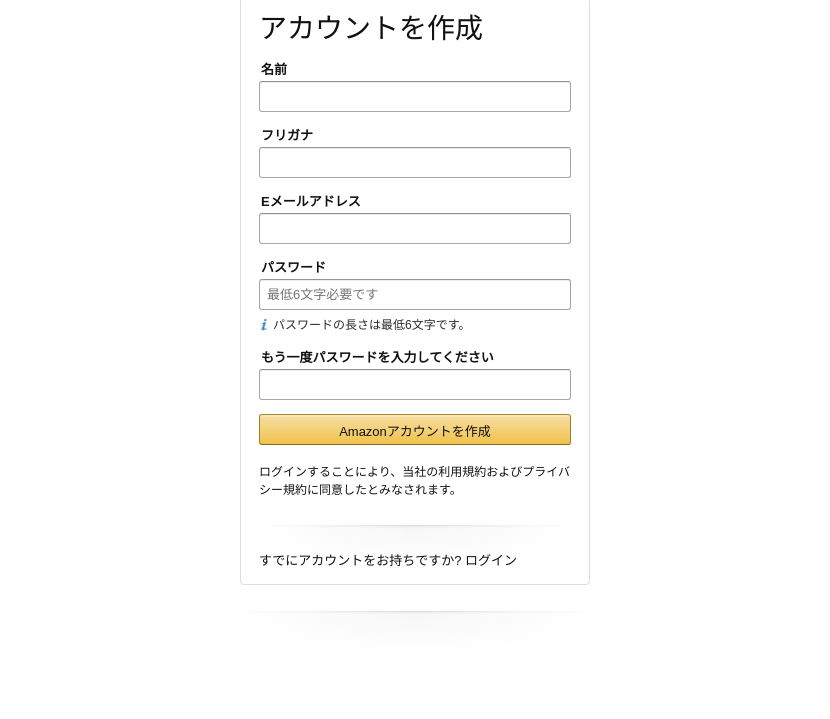
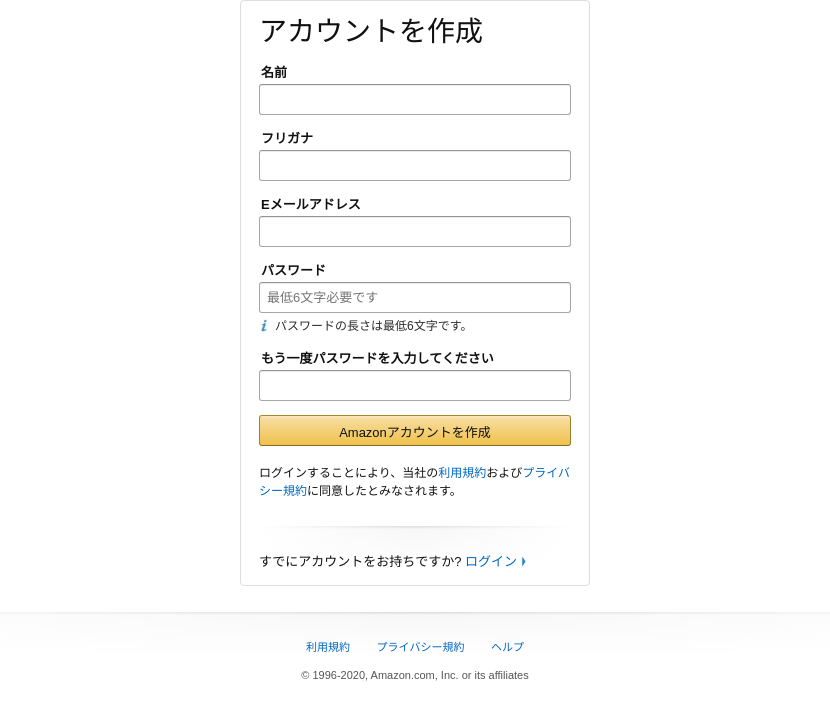
Before and after one commit to codeschoolway/j-kadai-03, a plain HTML site: page index.html in a window 1280 px wide. Shown: the part 63-782 px from the top of the page, without its empty margins (225-1055 px from the left). Drawn offline with Linux system fonts and the light colour scheme.

Commit message:
ファイル全体を修正
html, cssファイルを仕上げた。
画像を追加。画像はimagesフォルダに保存。

```diff
--- a/css/style.css
+++ b/css/style.css
@@ -26,15 +26,14 @@ h1 {
     border-radius: 4px;
     border: 1px #ddd solid;
     background-color: #fff;
-
 }
 .logo-top {
     text-align: center;
+    margin-bottom: 3px;
 }
 .logo {
     width: 165px;
     height: auto;
-
 }
 label {
     display: block;
@@ -49,10 +48,10 @@ img.img-alert {
     width: 14px;
     height: 13px;
     margin-left: -2px;
-    margin-right: 2px;
+    margin-right: 4px;
 }
 .alert-pw {
-    margin-top: 6px;
+    margin-top: 4px;
     display: flex;
     align-items: center;
 }
@@ -88,8 +87,6 @@ p.spacing {
     background-clip: initial;
     background-color: initial;
 }
-
-
 button, input, select, textarea {
     margin: 0;
     font-size: 100%;
@@ -108,7 +105,6 @@ input {
     box-shadow: 0 1px 0 rgba(255,255,255,.5), 0 1px 0 rgba(0,0,0,.07) inset;
     outline: 0;
 }
-
 .a-divider-inner {
     height: 44px;
     margin-bottom: -18px;
@@ -127,8 +123,28 @@ input {
     z-index: 1;
     content: "";
 }
+.login-desc {
+    display: flex;
+}
+.login-desc img {
+    width: 15px;
+    height: auto;
+}
 .go-login {
     font-size: 13px;
 }
-.rect  {
+nav,
+nav p {
+    font-size: 11px;
 }
+nav p {
+    text-align: center;
+    color: #555555;
+}
+.footer-nav {
+    display: flex;
+    justify-content: space-between;
+    list-style: none;
+    margin: auto 66px;
+    margin-bottom: 10px;
+}
--- a/index.html
+++ b/index.html
@@ -3,8 +3,7 @@
 <head>
     <meta charset="UTF-8">
     <meta name="viewport" content="width=device-width, initial-scale=1.0">
-    <meta name="description" content="インテリア, 家具">
-    <link href="https://fonts.googleapis.com/css?family=Noto+Sans+JP&display=swap" rel="stylesheet">
+    <meta name="description" content="Amazonの登録画面">
     <link href="css/ress.css" rel="stylesheet">
     <link href="css/style.css" rel="stylesheet">
     <title>Amazonの登録画面</title>
@@ -15,12 +14,10 @@
             <div class="logo-top">
                 <img src="images/amazon_logo.png" alt="" class="logo">
             </div>
-
             <div class="box-inner">
             <h1 class="title">アカウントを作成</h1>
                 <form action="#" class="">
                     <!-- div>(div>label+input)*5 -->
-                    <div>
                     <div class="box-input">
                         <label for="name">名前</label>
                         <input type="text" id="name" name="aname">
@@ -48,19 +45,32 @@
 
                     <input type="submit" class="button" value="Amazonアカウントを作成">
 
-                            <p class="spacing">ログインすることにより、当社の利用規約およびプライバシー規約に同意したとみなされます。</p>
+                    <p class="spacing">ログインすることにより、当社の<a href="#">利用規約</a>および<a href="#">プライバシー規約</a>に同意したとみなされます。</p>
 
                     <div class="a-divider-inner"></div>
 
-                            <p class="go-login">すでにアカウントをお持ちですか? ログイン<span class="rect"></span></p>
-
+                    <div class="login-desc">
+                        <p class="go-login">すでにアカウントをお持ちですか? <a href="#">ログイン</a></p>
+                        <img src="images/2020-03-01 11.04.46.png">
                     </div>
                 </form>
             </div>
+        </div>
+    </main>
 
     <div class="a-divider-inner a-divider-bottom"></div>
 
+    <div class="wrapper">
+        <footer>
+            <nav>
+                <ul class="footer-nav">
+                    <li><a href="#">利用規約</a></li>
+                    <li><a href="#">プライバシー規約</a></li>
+                    <li><a href="#">ヘルプ</a></li>
+                </ul>
+                <p>© 1996-2020, Amazon.com, Inc. or its affiliates</p>
+            </nav>
+        </footer>
     </div>
-    </main>
 </body>
 </html>
```
Also changed, not shown: images/2020-03-01 11.04.46.png (added). Lines whose indentation alone changed are shown as unchanged.
